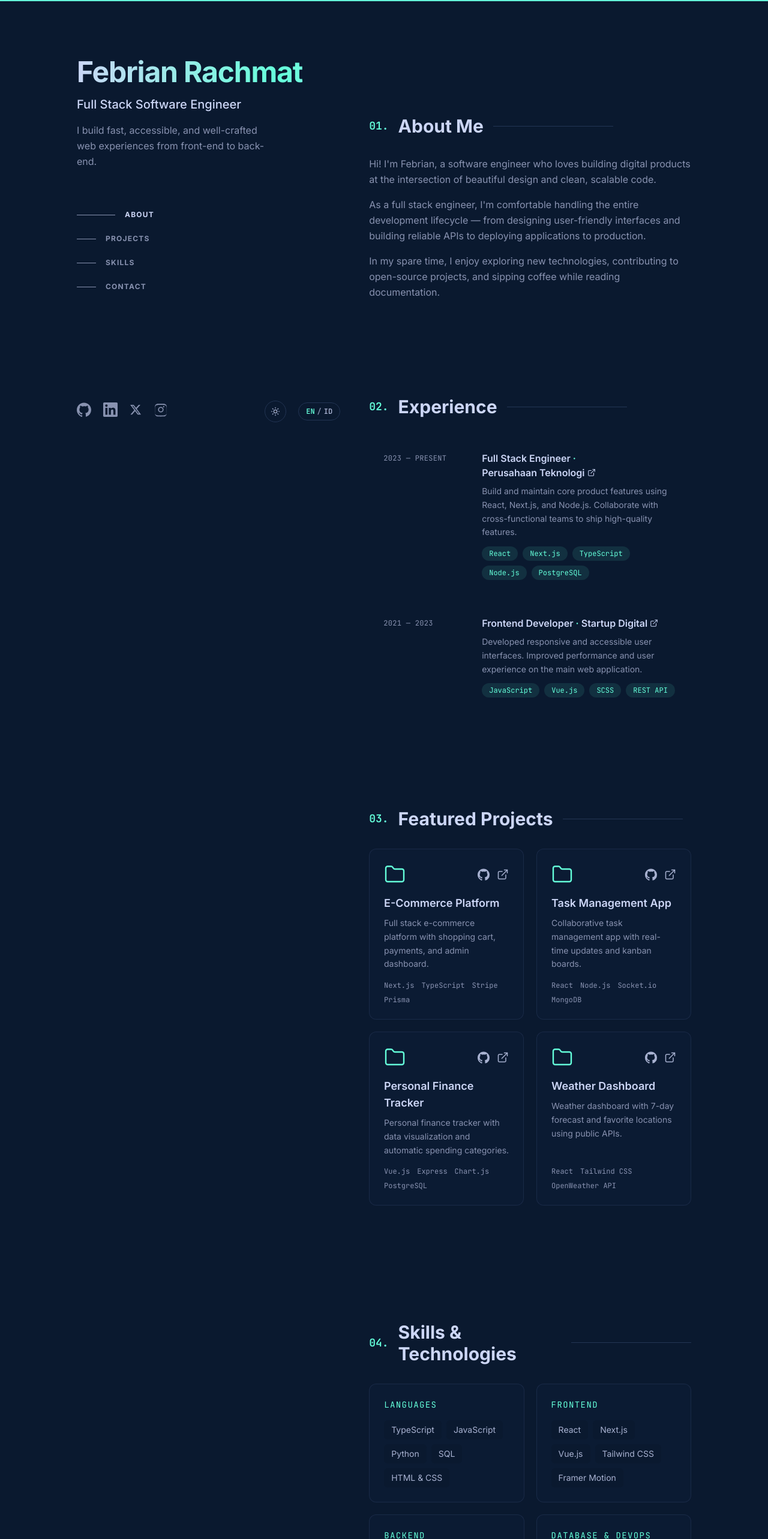
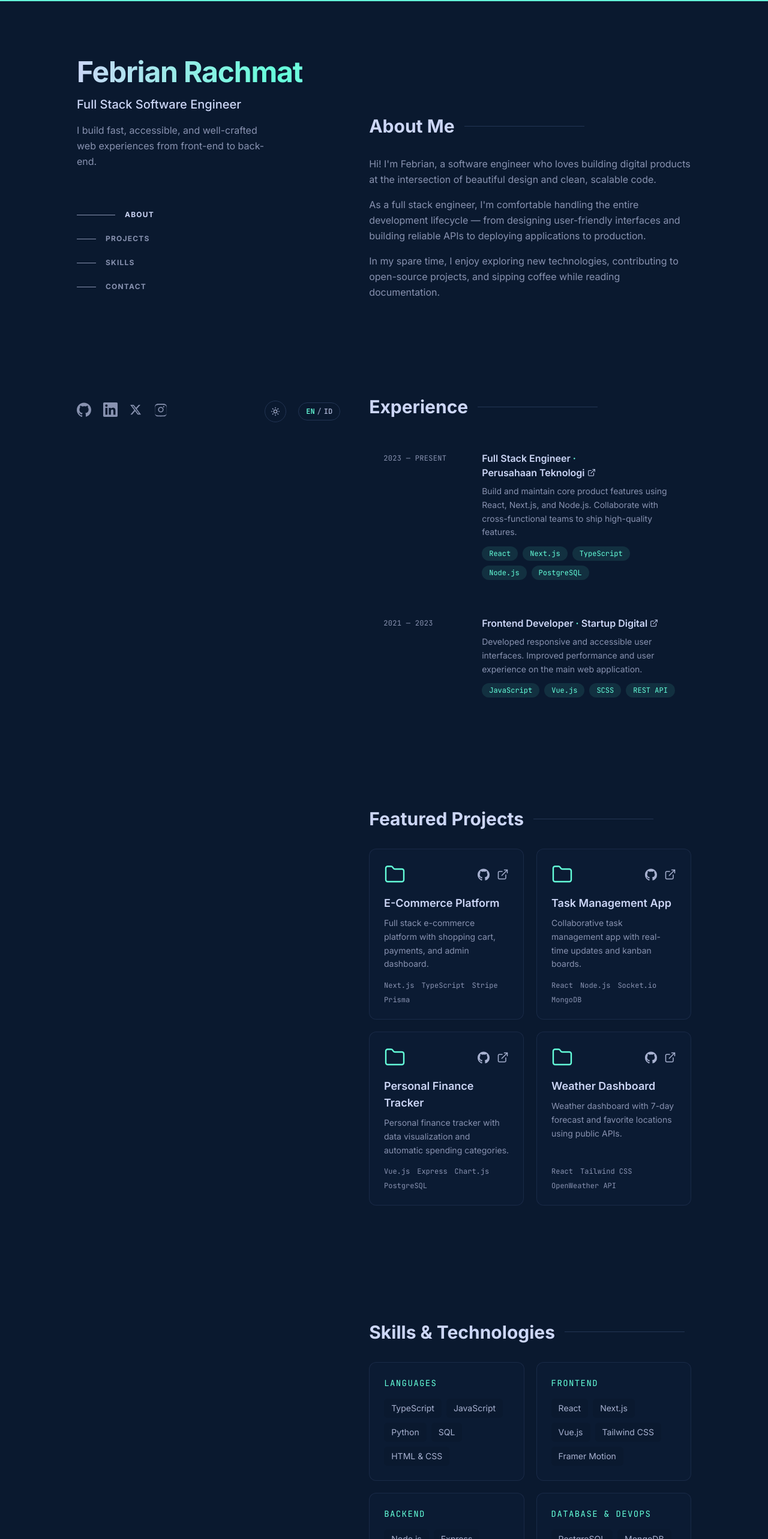
Before and after one commit to febrianrachmat/profile, a Next.js app: page / in a window 1280 px wide. Shown: the top 2566 px of the page at 60% size. Built offline with nearby package versions, Linux system fonts and the light colour scheme.

Commit message:
Remove numbered prefixes from section headings

```diff
--- a/src/components/sections/About.tsx
+++ b/src/components/sections/About.tsx
@@ -12,9 +12,7 @@ export default function About() {
     <>
       <section id="about" className="scroll-mt-24 py-12 lg:py-24" aria-label="About me">
         <Reveal>
-          <h3 className="section-heading mb-8">
-            <span className="mono text-lg">01.</span> {t("aboutTitle")}
-          </h3>
+          <h3 className="section-heading mb-8">{t("aboutTitle")}</h3>
         </Reveal>
         <div className="space-y-4 text-base leading-relaxed text-slate">
           {about[lang].map((p, i) => (
@@ -27,9 +25,7 @@ export default function About() {
 
       <section id="experience" className="scroll-mt-24 py-12 lg:py-16" aria-label="Experience">
         <Reveal>
-          <h3 className="section-heading mb-8">
-            <span className="mono text-lg">02.</span> {t("experienceTitle")}
-          </h3>
+          <h3 className="section-heading mb-8">{t("experienceTitle")}</h3>
         </Reveal>
         <ol className="space-y-3">
           {experiences.map((exp, i) => (
--- a/src/components/sections/Contact.tsx
+++ b/src/components/sections/Contact.tsx
@@ -16,7 +16,6 @@ export default function Contact() {
       aria-label="Contact"
     >
       <Reveal>
-        <p className="mb-3 font-mono text-sm text-accent">05.</p>
         <h3 className="text-3xl font-bold text-slate-lighter sm:text-4xl">
           {t("contactTitle")}
         </h3>
--- a/src/components/sections/Projects.tsx
+++ b/src/components/sections/Projects.tsx
@@ -13,9 +13,7 @@ export default function Projects() {
   return (
     <section id="projects" className="scroll-mt-24 py-12 lg:py-24" aria-label="Projects">
       <Reveal>
-        <h3 className="section-heading mb-8">
-          <span className="mono text-lg">03.</span> {t("projectsTitle")}
-        </h3>
+        <h3 className="section-heading mb-8">{t("projectsTitle")}</h3>
       </Reveal>
       <div className="grid gap-5 sm:grid-cols-2">
         {projects.map((project, i) => (
--- a/src/components/sections/Skills.tsx
+++ b/src/components/sections/Skills.tsx
@@ -10,9 +10,7 @@ export default function Skills() {
   return (
     <section id="skills" className="scroll-mt-24 py-12 lg:py-24" aria-label="Skills">
       <Reveal>
-        <h3 className="section-heading mb-8">
-          <span className="mono text-lg">04.</span> {t("skillsTitle")}
-        </h3>
+        <h3 className="section-heading mb-8">{t("skillsTitle")}</h3>
       </Reveal>
       <div className="grid gap-5 sm:grid-cols-2">
         {skills.map((group, i) => (
```
